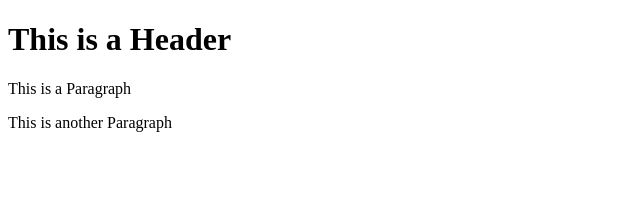
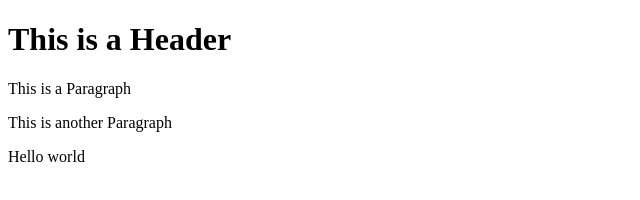
Before and after one commit to Fikretekie/git-test, a website: page index.html in a window 1280 px wide. Shown: the full height of the page, 0-640 px from the left. Drawn offline with Linux system fonts and the light colour scheme.

Commit message:
using NPM

```diff
--- a/index.html
+++ b/index.html
@@ -4,6 +4,7 @@
         <h1>This is a Header</h1>
         <p>This is a Paragraph </p>
         <p>This is another Paragraph</p>
+        <p>Hello world</p>
 
 
     </body>
```
Also changed, not shown: package.json (added, +24 -0 lines), 2 other files.
